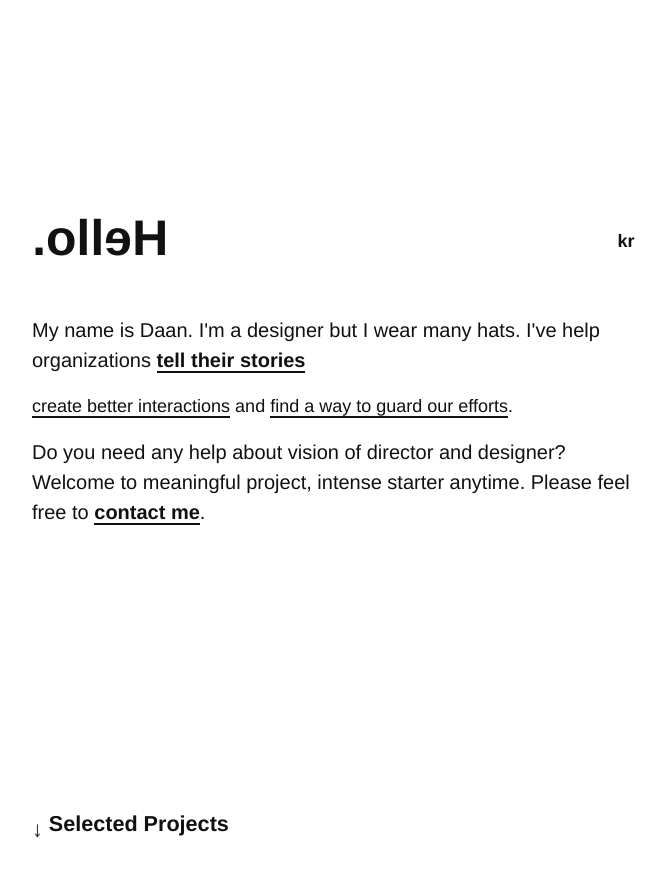
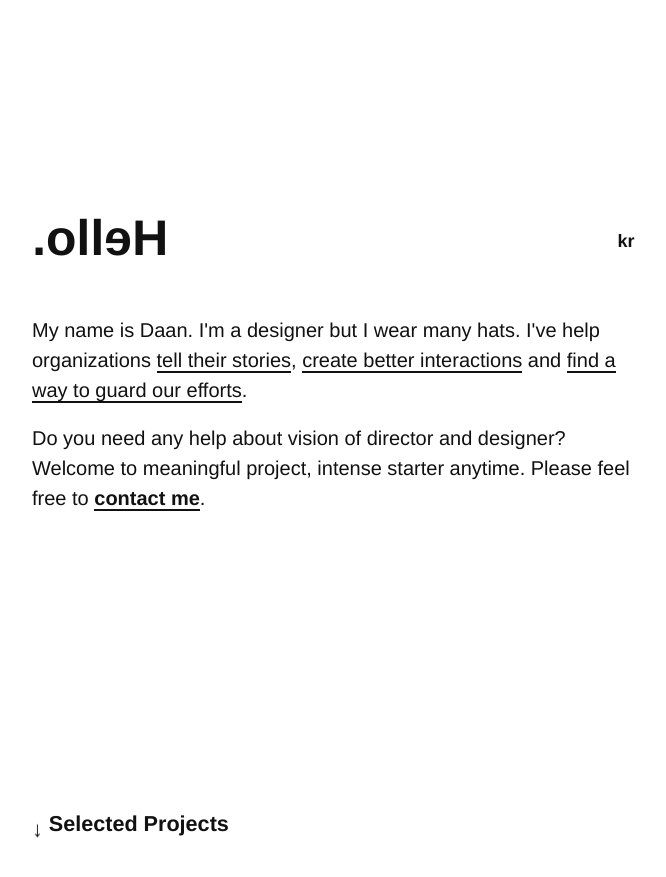
Before and after one commit to se-daan/daan.github.io, a Jekyll site: the page built from index.html, in a window 1280 px wide and 900 px high. Shown: the top 877 px of the window, without its empty margins (128-794 px from the left). Built offline with Jekyll 4.4.1, drawn with Linux system fonts in a browser that asks for light colours.

Commit message:
원래index

```diff
--- a/index.html
+++ b/index.html
@@ -9,25 +9,14 @@ title: Portfolio
     <div class="ts-measure">
       <h1 id="Hello" class="ts-headline flip">Hello.</h1>
       <input id="changeLang" type="button" value="kr" onclick="language(this)">
-      <p style="margin:0" ;>&nbsp;</p>
+      <p style="margin:0";>&nbsp;</p>
       <div class="en">
-        <p>My name is Daan. I'm a designer but I wear many hats. I've help organizations <a class="hint2" href="#popup-en-1">tell their stories</a>
-
-          <div id="popup-en-1" class="layer-wrap">
-            <div class="popup-layer">
-              resperct your brand and approach public
-              <a class="btn-layerClose" href="#">&times;</a>
-            </div>
-          </div>
-
-
-      <span class="hint2" id="en02" aria-label="make something effective to deliver your brand">create better interactions</span> and <span class="hint2" id="en01" aria-label="apply for a patent, trademark">find a way to guard our efforts</span>.</p>
+      <p>My name is Daan. I'm a designer but I wear many hats. I've help organizations <span class="hint2" id="en01" aria-label="respect your brand and approach public ">tell their stories</span>, <span class="hint2" id="en02" aria-label="make something effective to deliver your brand">create better interactions</span> and <span class="hint2" id="en01" aria-label="apply for a patent, trademark">find a way to guard our efforts</span>.</p>
       <p>Do you need any help about vision of director and designer? <br id="s1">
         Welcome to meaningful project, intense starter anytime. Please feel free to <a class="hint" href="javascript: document.body.scrollIntoView(false);">contact me</a>.</p>
       </div>
       <div class="kr">
-      <p>반갑습니다 브랜드 설계사 문홍규 입니다. 브랜드는 장기적인 안목으로 저는 다방면의 역할을 이해하고 연관지어 장기적인 성장을 위한 비전을 제시합니다. 구체적으로 <span class="hint2" id="kr01" aria-label="브랜드의 성향을 이해하여 대중과의 접접을 찾습니다.">이야기를 만들고</span> <span class="hint2" id="kr02"
-          aria-label="이미지, 제품, 웹 등 효과적인 전달매체를 기획, 제안합니다.">적합한 모습을 제안</span>하며 <span class="hint2" id="kr03" aria-label="권리보호를 위해 상표, 실용실안을 설계 및 출원합니다.">우리의 결실을 보호할 수 있는 방법</span>을 모색합니다.</p>
+      <p>반갑습니다 브랜드 설계사 문홍규 입니다. 브랜드는 장기적인 안목으로  저는 다방면의 역할을 이해하고 연관지어 장기적인 성장을 위한 비전을 제시합니다. 구체적으로 <span class="hint2" id="kr01" aria-label="브랜드의 성향을 이해하여 대중과의 접접을 찾습니다.">이야기를 만들고</span> <span class="hint2" id="kr02" aria-label="이미지, 제품, 웹 등 효과적인 전달매체를 기획, 제안합니다.">적합한 모습을 제안</span>하며 <span class="hint2" id="kr03" aria-label="권리보호를 위해 상표, 실용실안을 설계 및 출원합니다.">우리의 결실을 보호할 수 있는 방법</span>을 모색합니다.</p>
       <p>성장을 위해 기획자,디자이너의 시선이 필요하신가요?<br>
         의미있는 프로젝트, 열정적인 스타터라면 언제든 환영합니다. <br id="s1">좋은 인연 <a class="hint" href="javascript: document.body.scrollIntoView(false);">기다리고 있겠습니다.</a></p>
       </div>
@@ -43,7 +32,7 @@ title: Portfolio
           <div class="work-list-item-media">
             <div class="work-list-item-background" style="background-color: {{ work.color }};"></div>
             <div class="work-list-item-media-inner"">
-              <img class=" work-list-item-thumbnail lazyload" src="{{ work.cover | relative_url }}" />
+              <img class="work-list-item-thumbnail lazyload" src="{{ work.cover | relative_url }}" />
             </div>
           </div>
           <div class="work-list-item-text">
```
Lines whose indentation alone changed are shown as unchanged.
